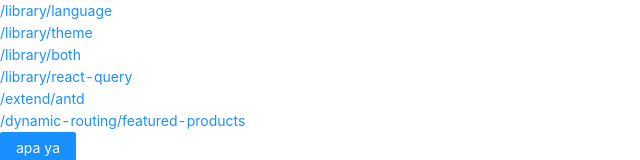
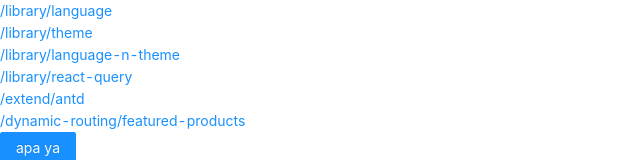
Before and after one commit to Harriet27/Layout-Language-Theme, a React (Create React App) app: page /extend/antd in a window 1280 px wide. Shown: the top 160 px of the page, without its empty margins (0-640 px from the left). Built offline with nearby package versions, Linux system fonts and the light colour scheme.

Commit message:
refactor code 2nd

```diff
--- a/src/components/header.js
+++ b/src/components/header.js
@@ -14,8 +14,8 @@
                 </a>
             </div>
             <div>
-                <a href="/library/both">
-                    /library/both
+                <a href="/library/language-n-theme">
+                    /library/language-n-theme
                 </a>
             </div>
             <div>
--- a/src/pages/products.js
+++ b/src/pages/products.js
@@ -1,10 +1,12 @@
 import React, { useState, useEffect } from 'react';
-import { Link } from 'react-router-dom';
+import { Link, useLocation } from 'react-router-dom';
 import axios from 'axios';
 import { useParams } from 'react-router-dom';
 
 const Product = () => {
     const params = useParams();
+    const location = useLocation();
+    console.log(location);
 
     const [data, setData] = useState([]);
 
--- a/src/redux/actions/todoAction.js
+++ b/src/redux/actions/todoAction.js
@@ -8,7 +8,7 @@
             type: t.todo_start,
         });
         try {
-            let res = await Axios.post(`${url.todo_api_url}`);
+            let res = await Axios.post(url.todo_api_url, {});
             dispatch({
                 type: t.todo_success,
                 payload: res.data,
--- a/src/routes.js
+++ b/src/routes.js
@@ -47,7 +47,7 @@
                     ),
                 },
                 {
-                    path: "both",
+                    path: "language-n-theme",
                     element: (
                         <Suspense fallback={<div>Loading...</div>}>
                             <BothLT />
```
Also changed, not shown: src/pages/reactQuery.js (+9 -3 lines).
